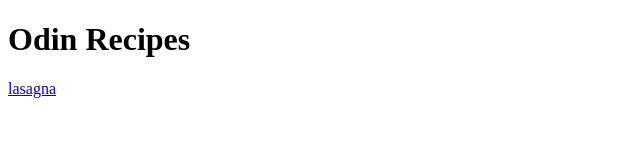
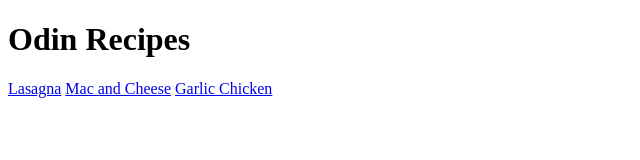
Before and after one commit to katrinavillena01-code/odin-recipes, a plain HTML site: page index.html in a window 1280 px wide. Shown: the whole page, without its empty margins (0-640 px from the left). Drawn offline with Linux system fonts and the light colour scheme.

Commit message:
Update index.html

```diff
--- a/index.html
+++ b/index.html
@@ -7,7 +7,10 @@
     </head>
     <body>
         <h1>Odin Recipes</h1>
-        <a href="recipes/lasagna.html">lasagna</a>
+        <a href="recipes/lasagna.html">Lasagna</a>
+        <a href="recipes/mac-and-cheese.html">Mac and Cheese</a>
+        <a href="recipes/garlic-chicken.html">Garlic Chicken</a>
+
 
     </body>
 </html>
```
